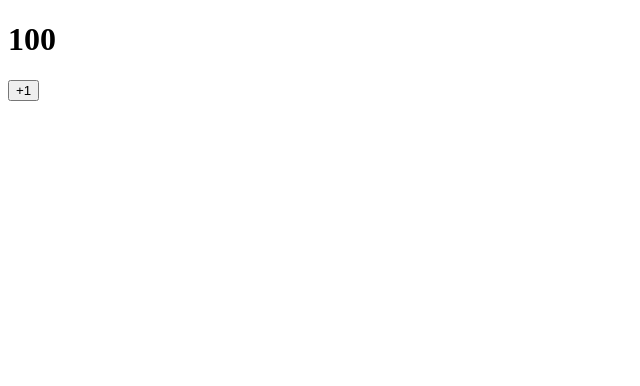
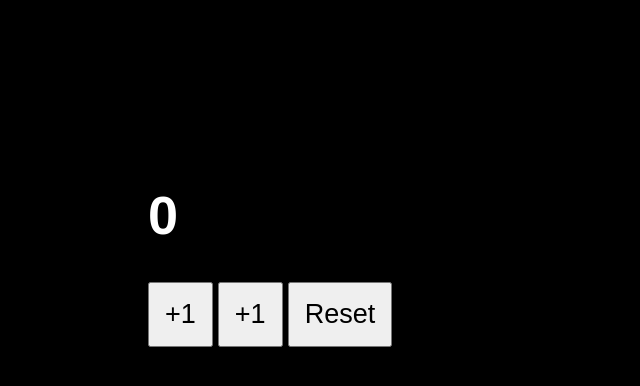
Before and after one commit to javiergp23/react_js_apps, a React (Vite) app in the folder counter-app/: page / in a window 1280 px wide. Shown: the top 386 px of the page, without its empty margins (0-640 px from the left). Built offline with nearby package versions, Linux system fonts and the light colour scheme.

Commit message:
event onClick

```diff
--- a/counter-app/src/FirstApp.jsx
+++ b/counter-app/src/FirstApp.jsx
@@ -6,7 +6,7 @@ import { PropTypes } from "prop-types"
 // };
 
 export const FirstApp = ({ title, value }) => {
-    const [count, setCount] = useState(100);
+    const [count, setCount] = useState(value);
 
     const handleClick = () => {
         // setCount(count + 1);
@@ -16,6 +16,8 @@ export const FirstApp = ({ title, value }) => {
     <>
         <h1>{count }</h1>
         <button onClick={ handleClick}>+1</button>
+        <button>+1</button>
+        <button>Reset</button>
     </>
     )
 }
--- /dev/null
+++ b/counter-app/src/assets/style.css
@@ -0,0 +1,13 @@
+html, body{
+    background-color: black;
+    color: white;
+    padding: 70px;
+    font-family: Arial, Helvetica, sans-serif;
+    font-size: 1.3rem;
+
+}
+button{
+    padding: 15px;
+    font-size: 1.3rem;
+    margin-right: 5px;
+}
--- a/counter-app/src/main.jsx
+++ b/counter-app/src/main.jsx
@@ -2,6 +2,7 @@ import React, { StrictMode } from "react";
 import ReactDOM from "react-dom";
 import { HelloWordApp } from "./HelloWordApp";
 import { FirstApp } from "./FirstApp";
+import "../src/assets/style.css";
 
 function App(){
     return(<HelloWordApp />);
@@ -9,6 +10,6 @@ function App(){
 
 ReactDOM.createRoot(document.getElementById("root")).render(
     <StrictMode>
-        <FirstApp value={123} />
+        <FirstApp value={0} />
     </StrictMode>
 );
```
